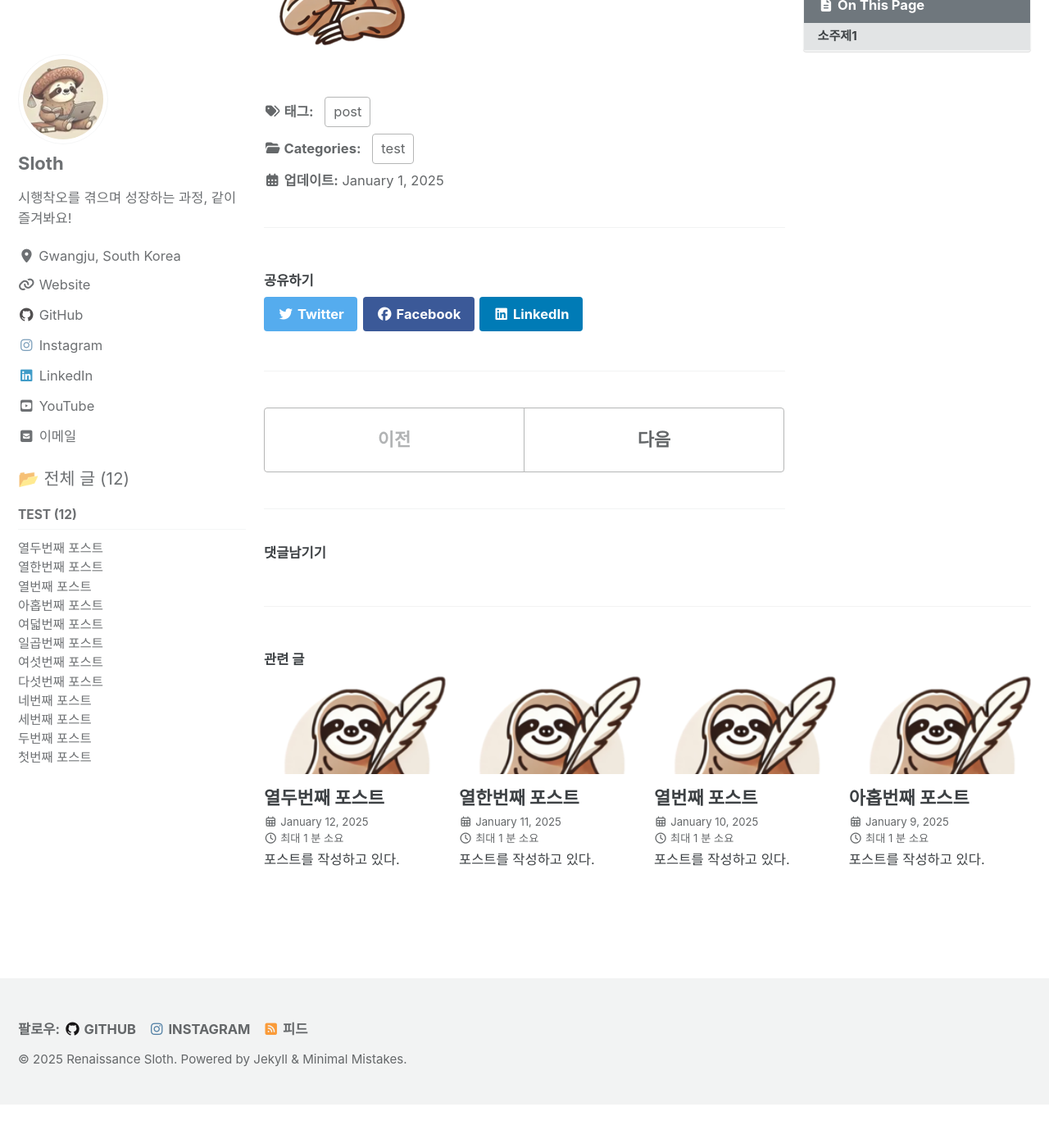
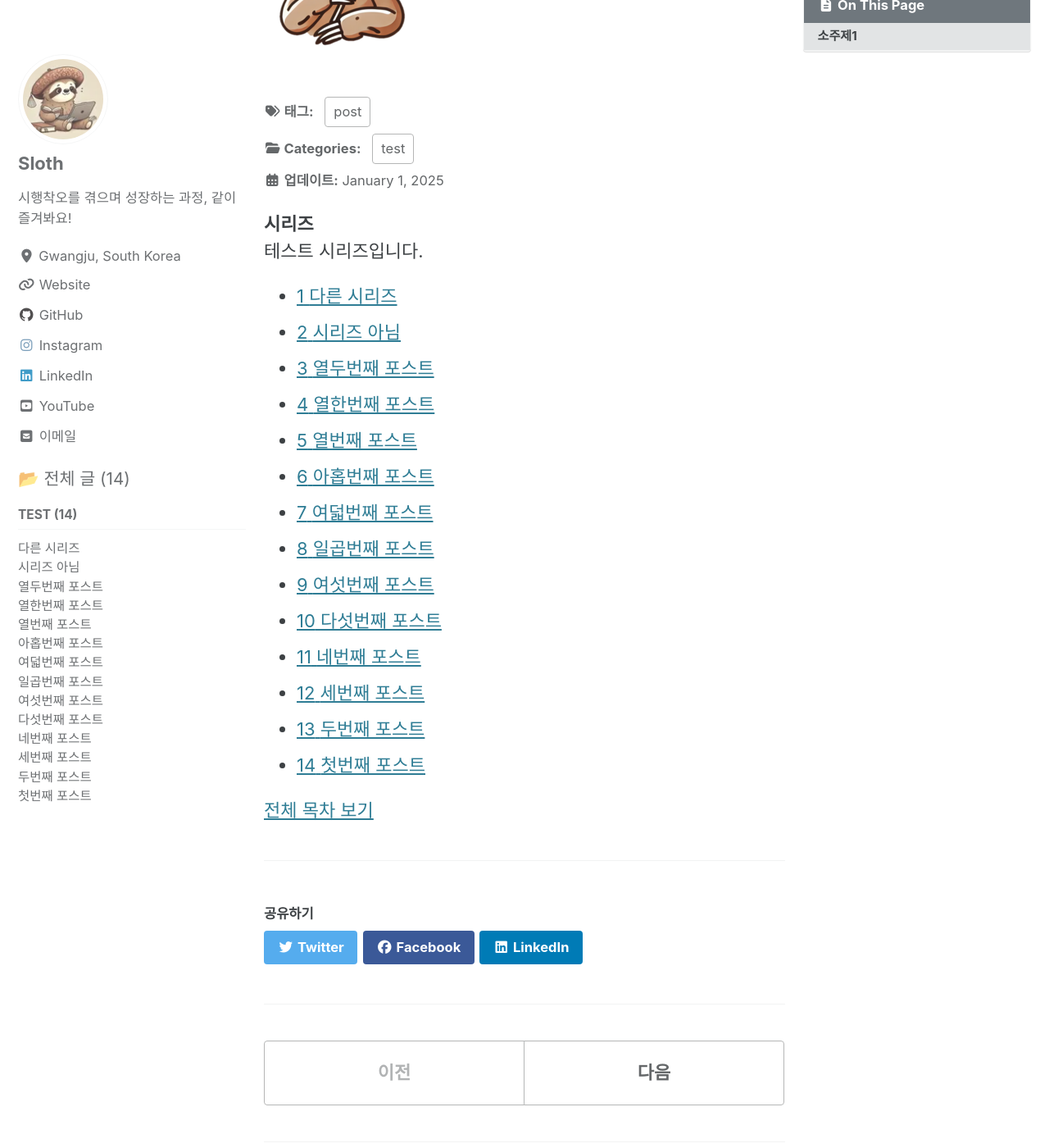
Before and after one commit to renaissance-sloth/renaissance-sloth.github.io, a Jekyll site: the page built from ko/test/_posts/2025-01-01-(1) - 복사본.md, in a window 1280 px wide and 1400 px high, scrolled down 931 px. Shown: the whole window at 82% size. Built offline with Jekyll 4.4.1, drawn with Linux system fonts in a browser that asks for light colours; cached includes are drawn as plain includes; comment, search, counter and statistics services are not loaded; before the commit the page ends 2278 px from its top, so only the background shows below that; some of the changed text lies outside the part shown.

Commit message:
Feat: add series section to single post layout
- series section을 추가함
- series section은 해당 포스트가 속한 시리즈의 다른 포스트를 보여줌 (TODO)
- 디자인 수정

````diff
--- /dev/null
+++ b/_includes/page__series.html
@@ -0,0 +1,32 @@
+<div style="margin-top: 975px;">
+    <div>
+        <div>
+            <strong>
+                <span>시리즈</span>
+            </strong>
+        </div>
+        <div>
+            {{page.header.series}}
+        </div>
+    </div>
+    <div>
+        <ul>
+            {% assign posts = site.posts | where:"language", page.language %}
+            {% assign index = 0 %}
+            {% for post in posts %}
+            {% assign index = index | plus: 1 %}
+            <li>
+                <a href="{{post.url | relative_url}}">
+                    <span>{{index}}</span>
+                    <span>{{post.title}}</span>
+                </a>
+            </li>
+            {% endfor %}
+        </ul>
+    </div>
+    <div>
+        <a href="#">
+            <span>전체 목차 보기</span>
+        </a>
+    </div>
+</div>
--- a/_layouts/single.html
+++ b/_layouts/single.html
@@ -60,6 +60,8 @@ layout: default
         {% include page__date.html %}
       </footer>
 
+      {% if page.header.series %}{% include page__series.html %}{% endif %}
+
       {% if page.share %}{% include social-share.html %}{% endif %}
 
       {% include post_pagination.html %}
--- /dev/null
+++ b/ko/test/_posts/2025-01-13-no-series.md
@@ -0,0 +1,23 @@
+---
+title: "시리즈 아님"
+excerpt:
+tags: post
+header:
+  teaser:
+  series:
+---
+
+포스트를 작성하고 있다.
+
+## 소주제1
+
+나만의 __멋진__ 블로그를 만들어야지.<br/>
+화이팅!
+
+```javascript
+console.log('hello world!');
+```
+
+이 문서의 title은 '{{ page.title }}' 이다.
+
+![text](/assets/favicon.ico/android-icon-192x192.png)
--- /dev/null
+++ b/ko/test/_posts/2025-01-14-other-series.md
@@ -0,0 +1,23 @@
+---
+title: "다른 시리즈"
+excerpt:
+tags: post
+header:
+  teaser:
+  series: 다른 시리즈
+---
+
+포스트를 작성하고 있다.
+
+## 소주제1
+
+나만의 __멋진__ 블로그를 만들어야지.<br/>
+화이팅!
+
+```javascript
+console.log('hello world!');
+```
+
+이 문서의 title은 '{{ page.title }}' 이다.
+
+![text](/assets/favicon.ico/android-icon-192x192.png)
````
